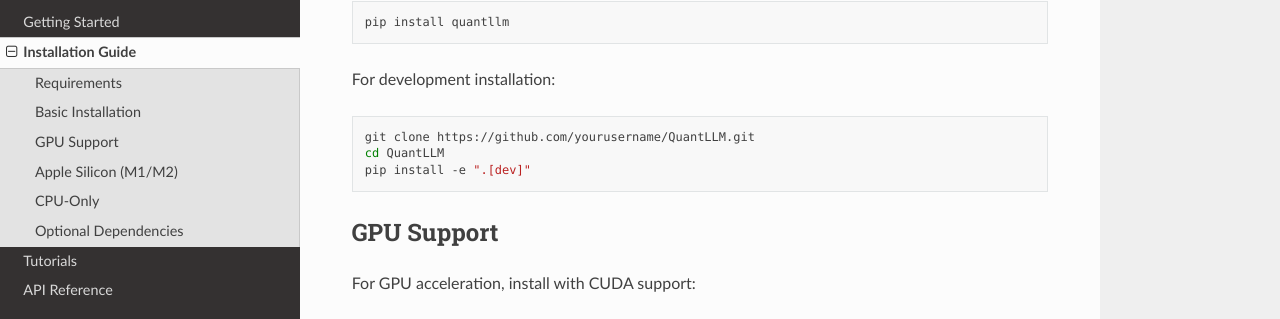
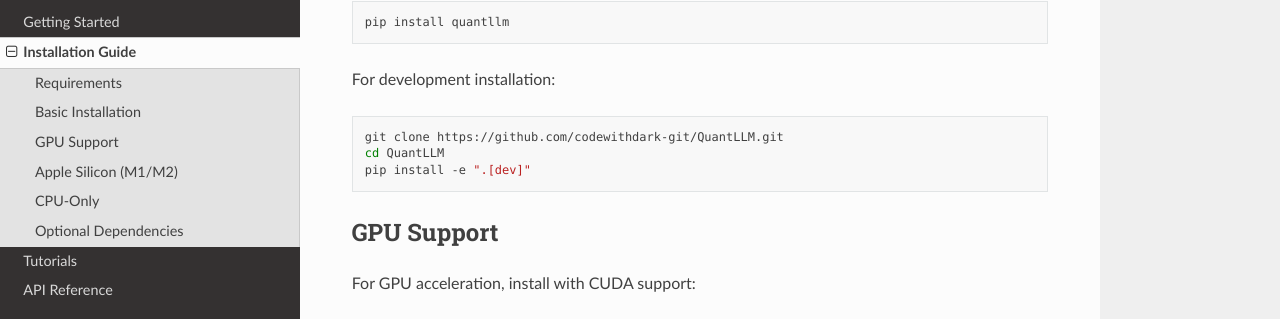
Before and after one commit to codewithdark-git/QuantLLM, a Sphinx documentation site: the page built from docs/installation.rst, in a window 1280 px wide and 900 px high, scrolled down 381 px. Shown: the part 130-449 px from the top of the window. Built offline with Sphinx 7.4.7 and the Read the Docs theme 3.1.0, drawn with Linux system fonts in a browser that asks for light colours; pages that are not in the unit, such as notebooks, are missing from menus; some of the changed lines change nothing that is shown.

Commit message:
Update installation.rst

```diff
--- a/docs/installation.rst
+++ b/docs/installation.rst
@@ -25,7 +25,7 @@
 
 .. code-block:: bash
 
-    git clone https://github.com/yourusername/QuantLLM.git
+    git clone https://github.com/codewithdark-git/QuantLLM.git
     cd QuantLLM
     pip install -e ".[dev]"
 
```
